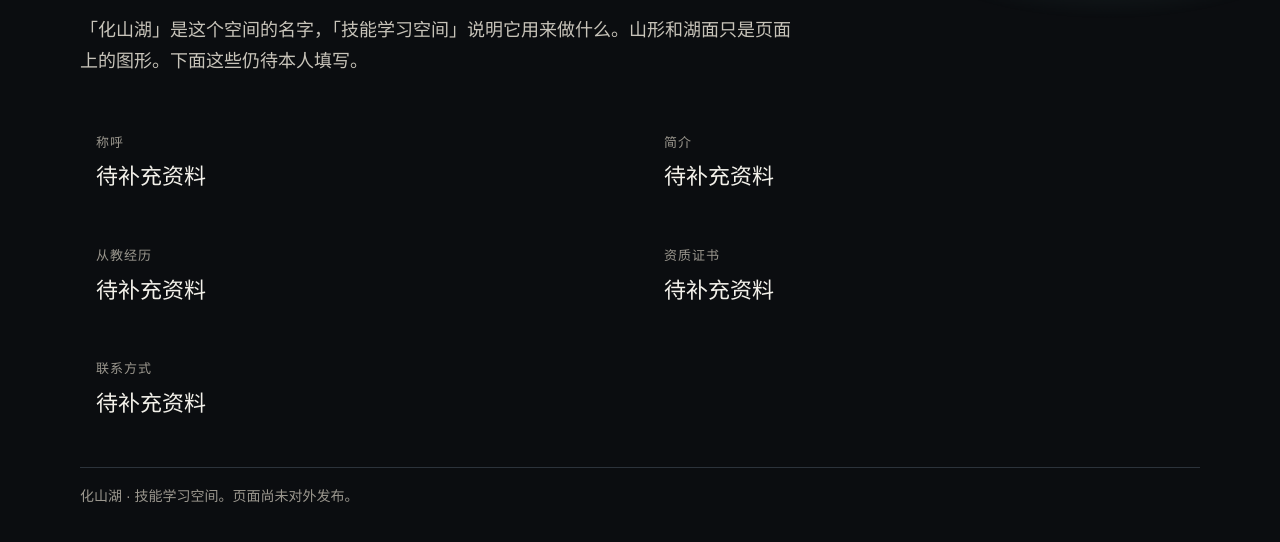
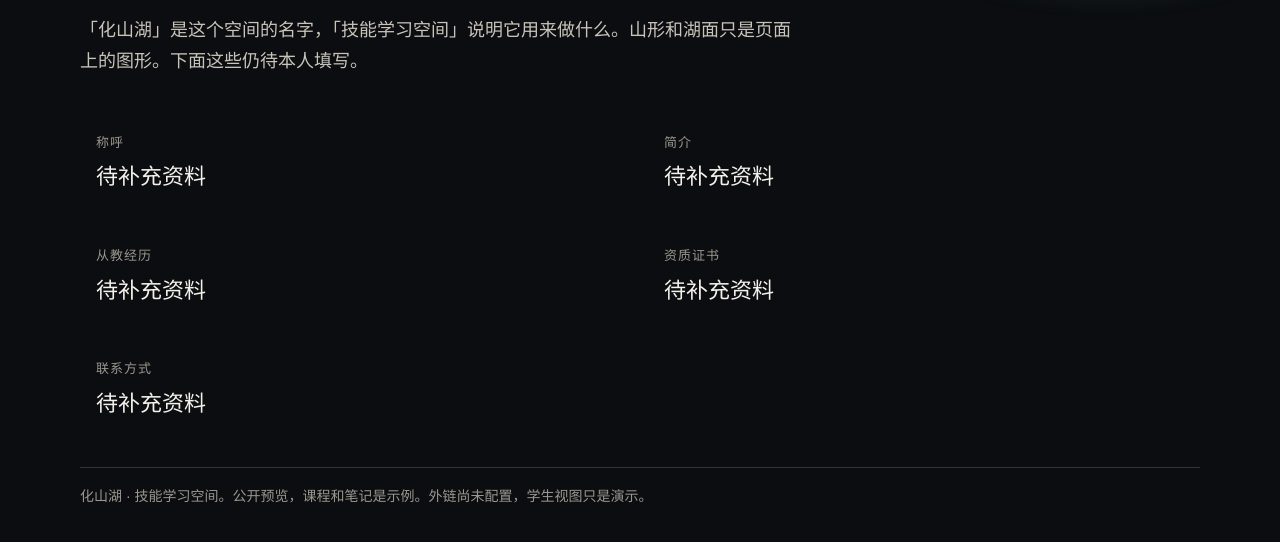
Before and after one commit to Benben3737/huashanhu, a plain HTML site: page about.html in a window 1280 px wide. Shown: the part 256-798 px from the top of the page. Drawn offline with Linux system fonts and the light colour scheme.

Commit message:
Correct the live site footer to say this is a public preview.
The published pages still said they were not released. State that the content is an example preview, and keep the unconfigured links and demo student view.

Co-authored-by: Joey <linvv5796@gmail.com>

```diff
--- a/about.html
+++ b/about.html
@@ -47,7 +47,7 @@
     <dl class="fact-grid"><div class="fact"><dt>称呼</dt><dd>待补充资料</dd></div><div class="fact"><dt>简介</dt><dd>待补充资料</dd></div><div class="fact"><dt>从教经历</dt><dd>待补充资料</dd></div><div class="fact"><dt>资质证书</dt><dd>待补充资料</dd></div><div class="fact"><dt>联系方式</dt><dd>待补充资料</dd></div></dl>
     </main>
     <footer class="site-footer">
-      <p>化山湖 · 技能学习空间。页面尚未对外发布。</p>
+      <p>化山湖 · 技能学习空间。公开预览，课程和笔记是示例。外链尚未配置，学生视图只是演示。</p>
     </footer>
   </div>
   <div id="demo-modal" class="modal" hidden>
```
Also changed, not shown: catalog.html (+1 -1 lines), course-archery.html (+1 -1 lines), course-cook.html (+1 -1 lines), course-hike.html (+1 -1 lines), course-rhythm.html (+1 -1 lines), course-swim.html (+1 -1 lines), course-tanglang.html (+1 -1 lines), course-walk.html (+1 -1 lines), faq.html (+1 -1 lines), index.html (+1 -1 lines), lesson-archery-01.html (+1 -1 lines), lesson-cook-01.html (+1 -1 lines), lesson-hike-01.html (+1 -1 lines), lesson-rhythm-01.html (+1 -1 lines), 5 more files.
